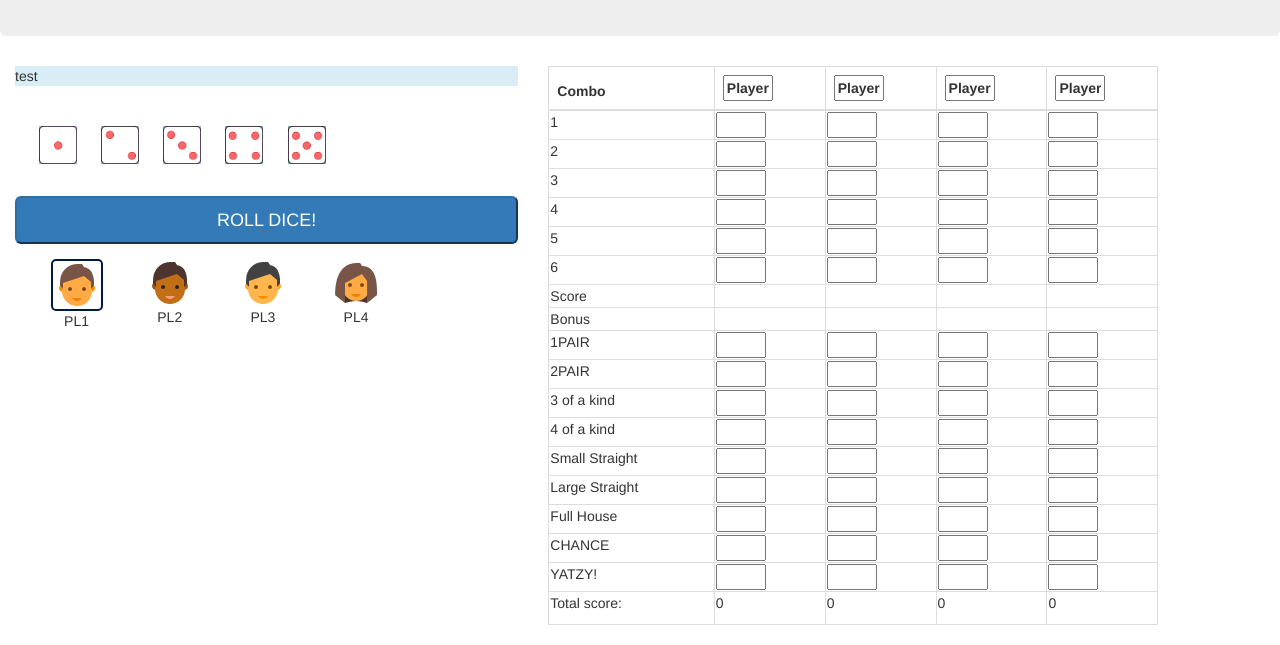
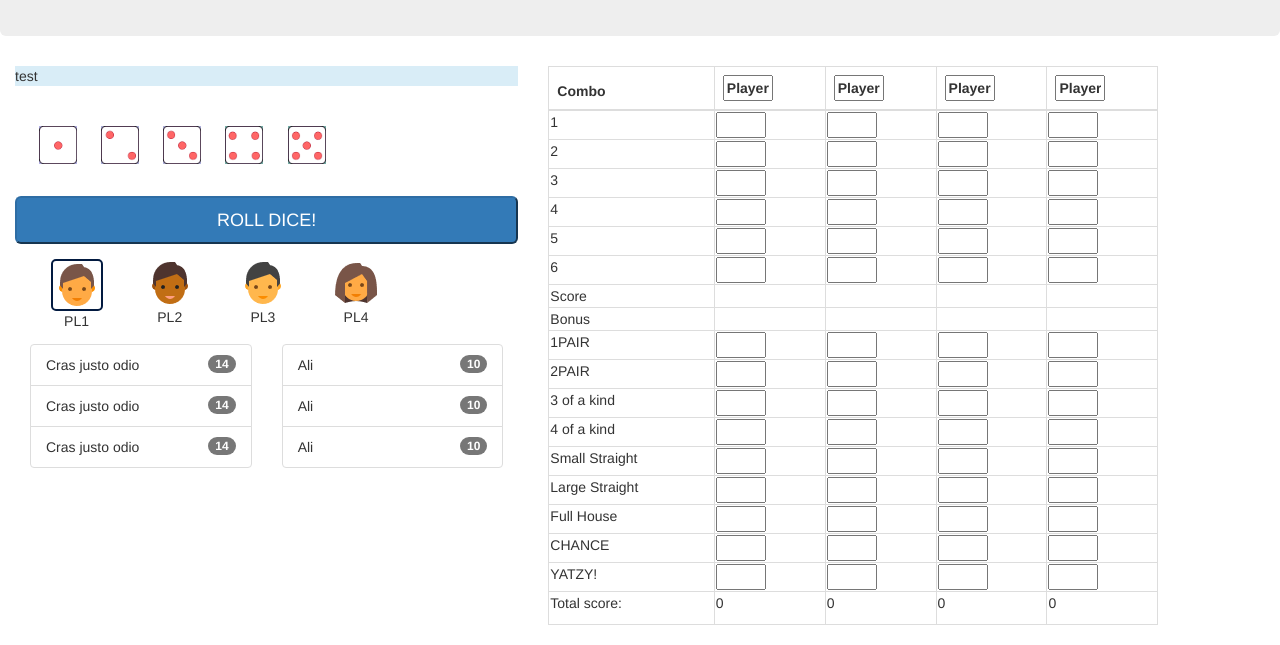
Before and after one commit to masoud1992/projectyatzy, a plain HTML site: page index.html in a window 1280 px wide. Shown: the part 159-804 px from the top of the page. Drawn offline with nearby package versions, Linux system fonts and the light colour scheme.

Commit message:
HTML highScore och  gamesWon DIV

```diff
--- a/index.html
+++ b/index.html
@@ -49,6 +49,40 @@
                     <img class="unmarked" id="imageFour" src="images/Player4.png">
                     <p class="playerName">PL4</p>
                 </div>
+            </div>
+
+            <div class="statisticsHigh col-lg-6  col-sm-3">
+                <ul class="list-group highScoreList">
+				  <li class="list-group-item">
+					<span class="badge">14</span>
+					Cras justo odio
+				  </li>
+				  <li class="list-group-item">
+					<span class="badge">14</span>
+					Cras justo odio
+				  </li>
+				  <li class="list-group-item">
+					<span class="badge">14</span>
+					Cras justo odio
+				  </li>
+				</ul>
+            </div>
+			<div class="statisticsWon col-lg-6 col-sm-3">
+                <ul class="list-group wonGamesList"">
+				  <li class="list-group-item">
+					<span class="badge">10</span>
+					Ali
+				  </li>
+				  <li class="list-group-item">
+					<span class="badge">10</span>
+					Ali
+				  </li>
+				  <li class="list-group-item">
+					<span class="badge">10</span>
+					Ali
+				  </li>
+
+				</ul>
             </div>
         </div>
 
```
